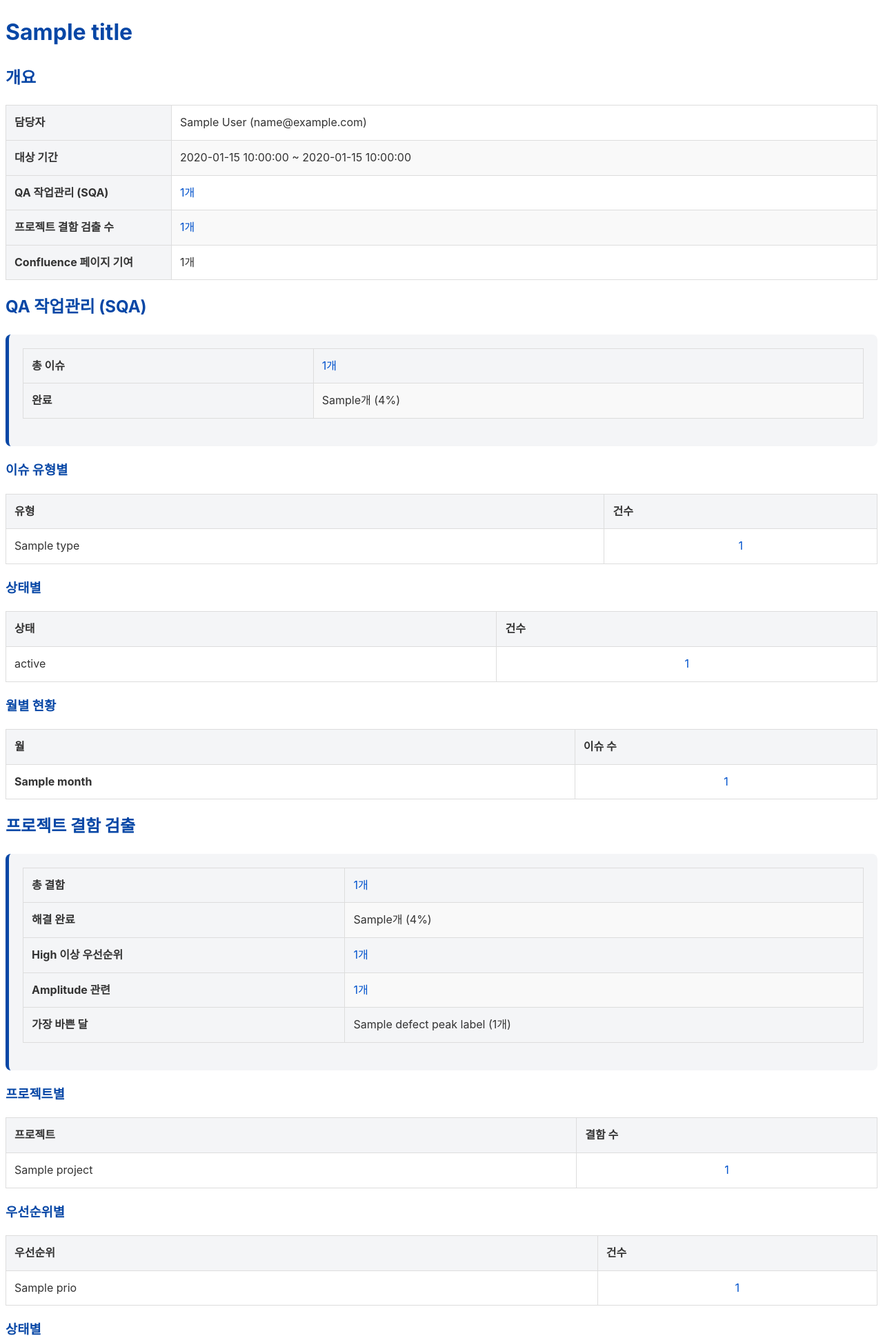
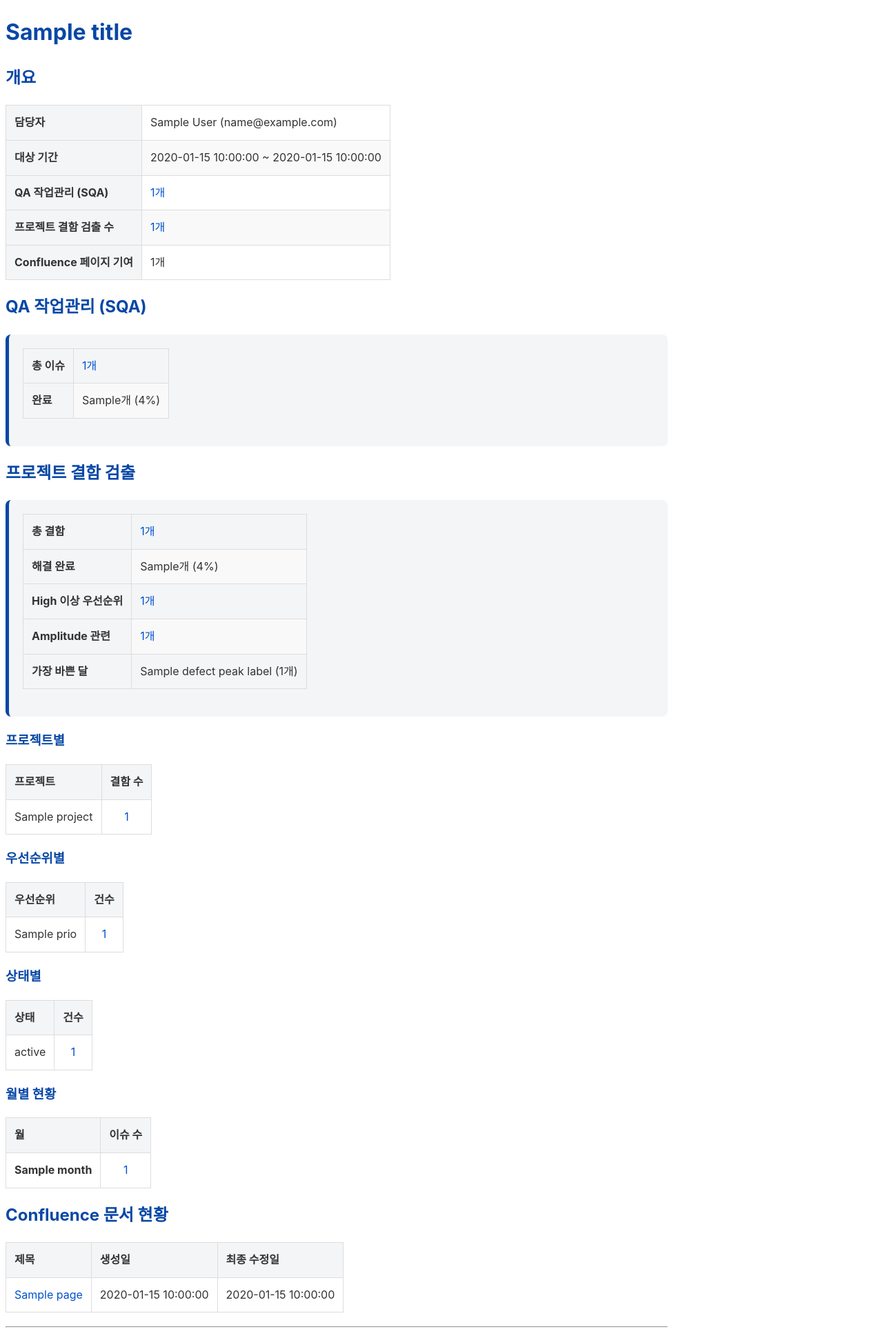
Before and after one commit to jamieqa0/bodoc-jira-automation, a Python web app: template core/templates/annual_report.html in a window 1280 px wide. Shown: the top 1940 px of the page at 69% size. Run offline with Jinja, Linux system fonts and the light colour scheme; the template is opened without the code that fills it: most values are stand-ins (such as "Sample title", 1, 10 or a date in 2020).

```diff
--- a/core/generators/annual_report_generator.py
+++ b/core/generators/annual_report_generator.py
@@ -31,8 +31,6 @@ class AnnualGenerator:
         JQL_DEF = f'(assignee = "{user_email}" OR reporter = "{user_email}") AND project != "SQA" {BASE_DATE_JQL}'
 
         # SQA 분석
-        sqa_type_counts = Counter(i['issuetype'] for i in sqa_issues)
-        sqa_status_counts = Counter(i['status'] for i in sqa_issues)
         sqa_monthly_counts = Counter(i['month'] for i in sqa_issues)
         sqa_resolved = sum(1 for i in sqa_issues if i['resolved'])
         sqa_rate = (sqa_resolved / len(sqa_issues) * 100) if sqa_issues else 0
@@ -105,9 +103,6 @@ class AnnualGenerator:
             'sqa_rate': sqa_rate,
             'sqa_peak_label': month_label(sqa_peak),
             'sqa_peak_count': sqa_monthly_counts.get(sqa_peak, 0),
-            'sqa_types': [(t, c, self._jql_url(f'{JQL_SQA} AND issuetype = "{t}"')) for t, c in sqa_type_counts.most_common()],
-            'sqa_statuses': [(s, c, self._jql_url(f'{JQL_SQA} AND status = "{s}"')) for s, c in sqa_status_counts.most_common()],
-            'sqa_monthly': [(month_label(m), c, self._jql_url(f'{JQL_SQA} AND created >= "{m}-01" AND created <= "{m}-{calendar.monthrange(int(m[:4]), int(m[5:]))[1]:02d}"')) for m, c in sorted(sqa_monthly_counts.items())],
             'defect_resolved': def_resolved,
             'defect_rate': def_rate,
             'high_prio_count': high_prio_count,
--- a/core/templates/annual_report.html
+++ b/core/templates/annual_report.html
@@ -6,9 +6,11 @@
     <style>
         body { font-family: -apple-system, BlinkMacSystemFont, "Segoe UI", Roboto, sans-serif; line-height: 1.6; color: #333; }
         h1, h2, h3 { color: #0747a6; }
-        table { border-collapse: collapse; width: 100%; margin-bottom: 20px; }
-        th, td { border: 1px solid #ddd; padding: 12px; text-align: left; }
-        th { background-color: #f4f5f7; font-weight: bold; }
+        .container { max-width: 960px; }
+        table { border-collapse: collapse; width: auto; margin-bottom: 20px; }
+        th, td { border: 1px solid #ddd; padding: 12px; }
+        th { background-color: #f4f5f7; font-weight: bold; text-align: left; }
+        td { text-align: justify; }
         tr:nth-child(even) { background-color: #f9f9f9; }
         .center { text-align: center; }
         .summary-box { background: #f4f5f7; padding: 20px; border-radius: 8px; border-left: 5px solid #0747a6; margin: 20px 0; }
@@ -21,9 +23,8 @@
         <h1>{{ title }}</h1>
 
         <h2>개요</h2>
-        <table>
-            <colgroup><col style='width:240px'/><col/></colgroup>
-            <tbody>
+        <table data-layout="align-start">
+<tbody>
                 <tr><th>담당자</th><td>{{ display_name }} ({{ user_email }})</td></tr>
                 <tr><th>대상 기간</th><td>{{ start_date }} ~ {{ end_date }}</td></tr>
                 <tr><th>QA 작업관리 (SQA)</th><td><a href="{{ sqa_all_url }}">{{ sqa_count }}개</a></td></tr>
@@ -34,7 +35,7 @@
 
         <h2>QA 작업관리 (SQA)</h2>
         <div class="summary-box">
-            <table>
+            <table data-layout="align-start">
                 <tbody>
                     <tr><th>총 이슈</th><td><a href="{{ sqa_all_url }}">{{ sqa_count }}개</a></td></tr>
                     <tr><th>완료</th><td>{{ sqa_resolved }}개 ({{ sqa_rate | round(0) | int }}%)</td></tr>
@@ -42,39 +43,9 @@
             </table>
         </div>
 
-        <h3>이슈 유형별</h3>
-        <table>
-            <thead><tr><th>유형</th><th>건수</th></tr></thead>
-            <tbody>
-                {% for type, count, url in sqa_types %}
-                <tr><td>{{ type }}</td><td class="center"><a href="{{ url }}">{{ count }}</a></td></tr>
-                {% endfor %}
-            </tbody>
-        </table>
-
-        <h3>상태별</h3>
-        <table>
-            <thead><tr><th>상태</th><th>건수</th></tr></thead>
-            <tbody>
-                {% for status, count, url in sqa_statuses %}
-                <tr><td>{{ status }}</td><td class="center"><a href="{{ url }}">{{ count }}</a></td></tr>
-                {% endfor %}
-            </tbody>
-        </table>
-
-        <h3>월별 현황</h3>
-        <table>
-            <thead><tr><th>월</th><th>이슈 수</th></tr></thead>
-            <tbody>
-                {% for month, count, url in sqa_monthly %}
-                <tr><td><strong>{{ month }}</strong></td><td class="center"><a href="{{ url }}">{{ count }}</a></td></tr>
-                {% endfor %}
-            </tbody>
-        </table>
-
         <h2>프로젝트 결함 검출</h2>
         <div class="summary-box">
-            <table>
+            <table data-layout="align-start">
                 <tbody>
                     <tr><th>총 결함</th><td><a href="{{ defect_all_url }}">{{ defect_count }}개</a></td></tr>
                     <tr><th>해결 완료</th><td>{{ defect_resolved }}개 ({{ defect_rate | round(0) | int }}%)</td></tr>
@@ -86,7 +57,7 @@
         </div>
 
         <h3>프로젝트별</h3>
-        <table>
+        <table data-layout="align-start">
             <thead><tr><th>프로젝트</th><th>결함 수</th></tr></thead>
             <tbody>
                 {% for project, count, url in defect_projects %}
@@ -96,7 +67,7 @@
         </table>
 
         <h3>우선순위별</h3>
-        <table>
+        <table data-layout="align-start">
             <thead><tr><th>우선순위</th><th>건수</th></tr></thead>
             <tbody>
                 {% for prio, count, url in defect_priorities %}
@@ -106,7 +77,7 @@
         </table>
 
         <h3>상태별</h3>
-        <table>
+        <table data-layout="align-start">
             <thead><tr><th>상태</th><th>건수</th></tr></thead>
             <tbody>
                 {% for status, count, url in defect_statuses %}
@@ -116,7 +87,7 @@
         </table>
 
         <h3>월별 현황</h3>
-        <table>
+        <table data-layout="align-start">
             <thead><tr><th>월</th><th>이슈 수</th></tr></thead>
             <tbody>
                 {% for month, count, url in defect_monthly %}
@@ -126,7 +97,7 @@
         </table>
 
         <h2>Confluence 문서 현황</h2>
-        <table>
+        <table data-layout="align-start">
             <thead><tr><th>제목</th><th>생성일</th><th>최종 수정일</th></tr></thead>
             <tbody>
                 {% for page in pages %}
--- a/core/templates/mor_report.html
+++ b/core/templates/mor_report.html
@@ -152,7 +152,7 @@
         }
 
         table {
-            width: 100%;
+            width: auto;
             border-collapse: collapse;
             margin: 24px 0;
             border-radius: 12px;
@@ -172,6 +172,7 @@
             padding: 12px 16px;
             border-top: 1px solid var(--border-color);
             font-size: 14px;
+            text-align: justify;
         }
 
         footer {
```
Also changed, not shown: core/clients/confluence.py (+50 -5 lines), core/generators/qa_report_generator.py (+22 -1 lines), core/templates/qa_completion_report.html (+9 -8 lines), core/templates/test_plan.html (+7 -12 lines), .claude/settings.local.json.
